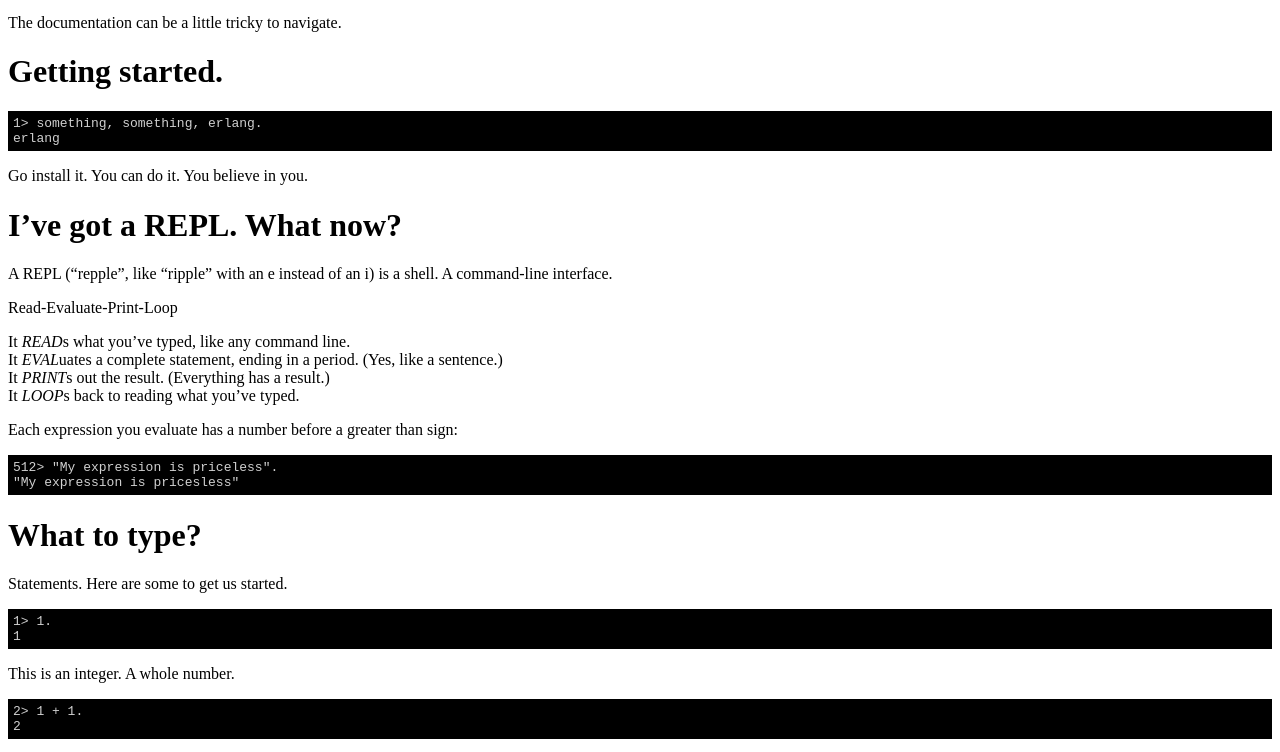
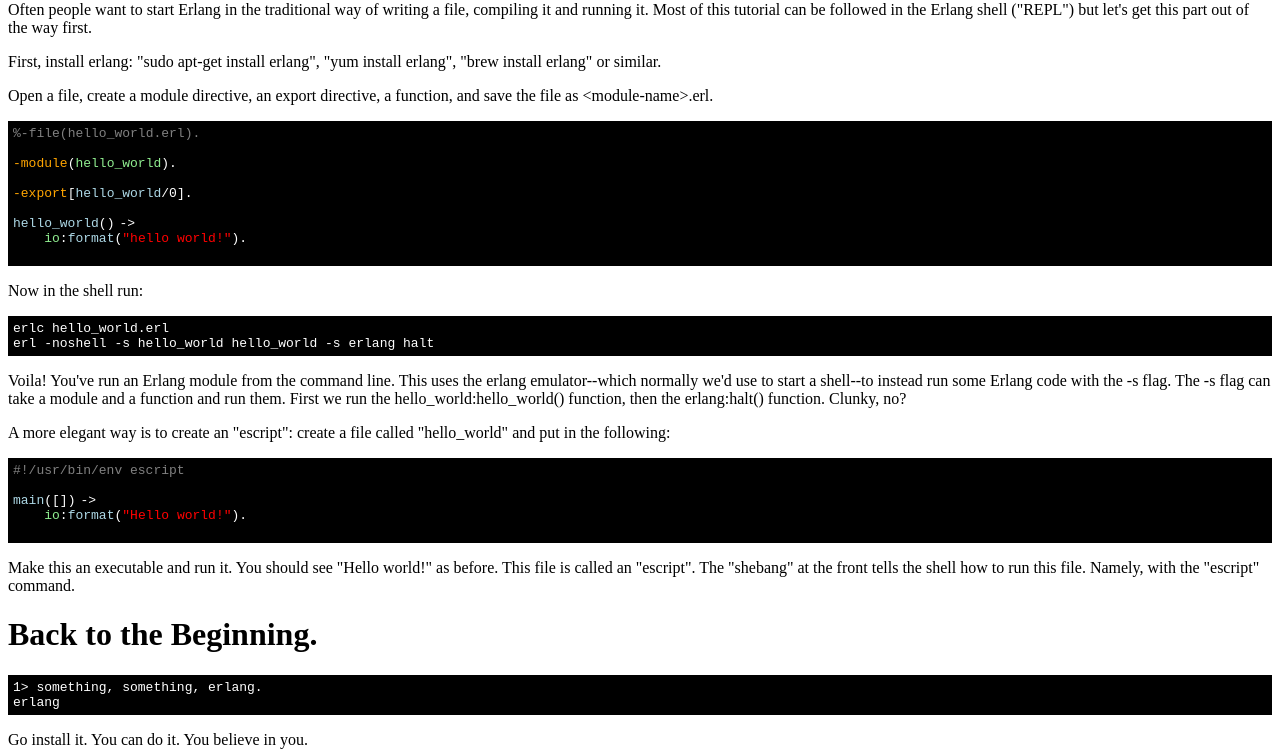
Before and after one commit to cwmaguire/somethingsomethingerlang, a plain HTML site: page index.html in a window 1280 px wide. Shown: the part 705-1457 px from the top of the page. Drawn offline with Linux system fonts and the light colour scheme.

Commit message:
Add CSS, syntax highlighting, more content
I've added CSS to work with the HTML Erlang code generated using
erl_to_html: it's not a turn-key solution as it requires some
formatting for comments, newlines, blank lines, etc.

Added a section on running Erlang from a file. This was a major
complaint that I heard right away.

```diff
--- a/index.html
+++ b/index.html
@@ -2,18 +2,13 @@
 <html lang="en">
 <head>
   <title>Something Something Erlang</title>
-	<meta charset="utf-8">
-  <style>
-    .code {background: black; color: #D0D0D0; padding:5px; font-family:monospace;}
-  </style>
+  <meta charset="utf-8">
+	<link rel="stylesheet" type="text/css" href="somethingsomethingerlang.css">
 </head>
 <body>
 <h1>Intro</h1>
 <p>
 Just enough Erlang. For people who are curious about Erlang, but just want a quick intro.
-</p>
-<p>
-You're a smart cookie and you'll pay attention and notice things.
 </p>
 <h1>Why Erlang?</h1>
 
@@ -27,13 +22,7 @@ You know parts of your programs will crash because of random stuff, and you want
 </p>
 <h4>FP.</h4>
 <p>
-<a href="fp.html">Functional programming</a> means<sup>*</sup> you know what all your variables hold and how they got that way.
-</p>
-<p>
-Functional programming also means you can pass instructions around as if they were variables.
-</p>
-<p>
-<sup>*</sup>Well, it means a lot.
+FP good.
 </p>
 
  <h1>Why not?</h1>
@@ -53,7 +42,136 @@ Erlang mostly lives in the Linux world.
 The documentation can be a little tricky to navigate.
 </p>
 
-<h1>Getting started.</h1>
+<h1>Execute Some Erlang</h1>
+
+<p>
+Often people want to start Erlang in the traditional way of writing a file, compiling it and running it.
+Most of this tutorial can be followed in the Erlang shell ("REPL")
+but let's get this part out of the way first.
+</p>
+
+<p>
+First, install erlang: "sudo apt-get install erlang", "yum install erlang", "brew install erlang" or similar.
+</p>
+
+<p>
+Open a file, create a module directive, an export directive, a function,
+and save the file as &lt;module-name&gt;.erl.
+</p>
+<p class="code">
+<span class="line">1</span><!--
+--><span class="comment">%</span><!--
+--><span class="comment">-</span><!--
+--><span class="comment">file</span><!--
+--><span class="comment">(</span><!--
+--><span class="comment">hello_world.erl</span><!--
+--><span class="comment">)</span><!--
+--><span class="comment">.</span><!--
+--><span class="blankline">newline</span><!--
+--><span class="line">1</span><!--
+--><span class="dash">-</span><!--
+--><span class="module">module</span><!--
+--><span class="paren">(</span><!--
+--><span class="module-literal">hello_world</span><!--
+--><span class="paren">)</span><!--
+--><span class="period">.</span><!--
+--><span class="line">2</span><!--
+--><span class="blankline">newline</span><!--
+
+--><span class="line">3</span><!--
+--><span class="dash">-</span><!--
+--><span class="export">export</span><!--
+--><span class="bracket">[</span><!--
+--><span class="function">hello_world</span><!--
+--><span class="slash">/</span><!--
+--><span class="arity">0</span><!--
+--><span class="bracket">]</span><!--
+--><span class="period">.</span><!--
+--><span class="blankline">newline</span><!--
+--><span class="line">5</span><!--
+--><span class="line">5</span><!--
+--><span class="function">hello_world</span><!--
+--><span class="paren">(</span><!--
+--><span class="paren">)</span><!--
+--><span class="clause-arrow">-></span><!--
+--><span class="newline">newline</span><!--
+--><span class="line">6</span><!--
+--><span class="line">6</span><!--
+--><span class="indent">____</span><!--
+--><span class="module-literal">io</span><!--
+--><span class="colon">:</span><!--
+--><span class="function">format</span><!--
+--><span class="paren">(</span><!--
+--><span class="line">6</span><!--
+--><span class="double-quote">&quot;</span><!--
+--><span class="string">hello world!</span><!--
+--><span class="double-quote">&quot;</span><!--
+--><span class="paren">)</span><!--
+--><span class="period">.</span><!--
+--><span class="newline">newline</span><!--
+--><span class="line">7</span><!--
+--><span class="blankline">newline</span>
+</p>
+
+<p>
+Now in the shell run:
+</p>
+
+<p class="code">
+erlc hello_world.erl
+<span class="newline">newline</span>
+erl -noshell -s hello_world hello_world  -s erlang halt
+</p>
+
+<p>
+Voila! You've run an Erlang module from the command line.
+This uses the erlang emulator--which normally we'd use to start a shell--to
+instead run some Erlang code with the -s flag.
+The -s flag can take a module and a function and run them.
+First we run the hello_world:hello_world() function,
+then the erlang:halt() function.
+Clunky, no?
+</p>
+
+<p>
+A more elegant way is to create an "escript": create a file called "hello_world"
+and put in the following:
+</p>
+
+<p class="code"><!--
+--><span class="comment">#!/usr/bin/env escript</span><!--
+--><span class="blankline">blankline</span><!--
+--><span class="function">main</span><!--
+--><span class="paren">(</span><!--
+--><span class="bracket">[</span><!--
+--><span class="bracket">]</span><!--
+--><span class="paren">)</span><!--
+--><span class="clause-arrow">-></span><!--
+--><span class="newline">newline</span><!--
+--><span class="indent">____</span><!--
+--><span class="module-literal">io</span><!--
+--><span class="colon">:</span><!--
+--><span class="function">format</span><!--
+--><span class="paren">(</span><!--
+--><span class="line">6</span><!--
+--><span class="double-quote">&quot;</span><!--
+--><span class="string">Hello world!</span><!--
+--><span class="double-quote">&quot;</span><!--
+--><span class="paren">)</span><!--
+--><span class="period">.</span><!--
+--><span class="blankline">blankline</span>
+</p>
+
+<p>
+Make this an executable and run it.
+You should see "Hello world!" as before.
+This file is called an "escript".
+The "shebang" at the front tells the shell how to run this file.
+Namely, with the "escript" command.
+</p>
+
+
+<h1>Back to the Beginning.</h1>
 <p class="code">
 1&gt; something, something, erlang.
 <br>
--- /dev/null
+++ b/somethingsomethingerlang.css
@@ -0,0 +1,52 @@
+.code {background: black;
+       /*color: #D0D0D0;*/
+       padding:5px;
+       color:white;
+       font-family:monospace;}
+
+.newline {display:block;
+          color:black;
+          height:0px;}
+
+.blankline {display:block;
+            color:black;}
+
+.indent {color:black;}
+
+.line {display:none;}
+
+.comment {color:grey;}
+
+/*.comment::before {color: black;*/
+                  /*content: "add newline before comment";*/
+                  /*display: block;*/
+                  /*height: 0px;}*/
+
+.dash {color:orange;}
+
+/*.dash::before {color: black;*/
+               /*content: "add newline before comment";*/
+               /*display: block;}*/
+
+.file {color:darkgrey;}
+
+.file-literal {color:lightgreen;}
+
+.paren {}
+
+.module {color:orange;}
+
+.export {color:orange;}
+
+.function {color:lightblue;}
+
+.module-literal {color:lightgreen;}
+
+.period {}
+
+.string {color:red;}
+.double-quote {color:red;}
+
+.clause-arrow {margin-left:5px;}
+
+.eof {color:grey;}
```
